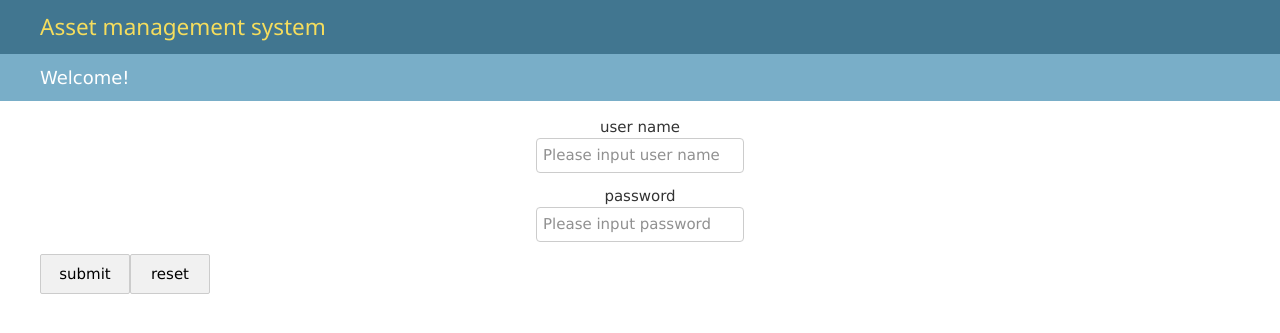
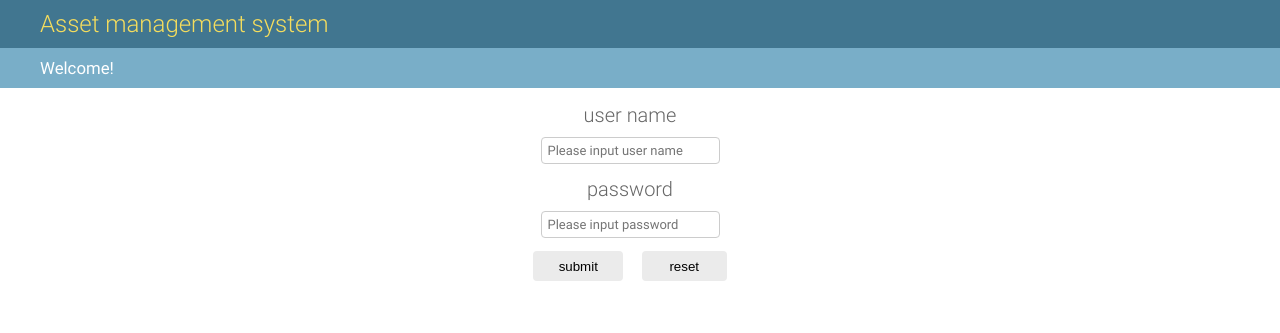
Before and after one commit to wannacry601/django-asset-management-system, a Django app: page /login/ in a window 1280 px wide. Shown: the top 333 px of the page. Run offline with Django 4.2, Linux system fonts and the light colour scheme.

Commit message:
stable v2 migrating css elements

```diff
--- /dev/null
+++ b/mainbody/static/mainbody/input.css
@@ -0,0 +1,3 @@
+input{
+    width:250px;
+}
--- a/mainbody/templates/user/login.html
+++ b/mainbody/templates/user/login.html
@@ -5,16 +5,17 @@
     <head>
         {% load static%}
         <link rel='stylesheet' type='text/css' href="{% static 'mainbody/layout.css' %}" />
-        <link rel="stylesheet" href="https://www.w3schools.com/w3css/4/w3.css">
+        <link rel='stylesheet' type='text/css' href="{% static 'mainbody/button.css' %}" />
     </head>
 
     <body>
-        <div align="center">
+        <div>
+            <center>
             <form class="form" id="form0" method="POST">
                 {% csrf_token %}
                 {% comment %} input username {% endcomment %}
                 <div style>
-                    <label class=form-label style:"margin-top:15px;">user name</label>
+                    <h1 style="margin-bottom:10px;">user name</h1>
                     <div>
                         <input type="text" name="username" placeholder="Please input user name"
                         autocomplete="off">
@@ -23,17 +24,19 @@
                 <p></p><p></p>
                 {% comment %} input password {% endcomment %}
                 <div>
-                    <label class=form-label>password</label>
+                    <h1 style="margin-bottom:10px;">password</h1>
                     <div>
                         <input type="password" name="password" placeholder="Please input password"
                         autocomplete="off">
                     </div>
                 </div>
+            </center>
+        </div>
                 <p></p><p></p>
                 {% comment %} submit {% endcomment %}
-                <div style="display:flex;">
-                    <button class="w3-light-grey w3-border w3-round-small" style="float:left;width:90px;height:40px;">submit</button>
-                    <button class="w3-light-grey w3-border w3-round-small" style="float:right;width:80px;height:40px;" type="reset">reset</button>
+                <div align="center">
+                    <button class="button-left" style="height:30px;">submit</button>
+                    <button class="button-right" style="height:30px;"type="reset">reset</button>
                 </div>
             </form>
         </div>
--- a/mainbody/views.py
+++ b/mainbody/views.py
@@ -58,8 +58,8 @@ def passwordchange(request):
         cursor = conn.cursor()
         if authenticate(username=f'{user}', password=f'{oldpass}') is not None: #database verification passed
             if newpassorigin == newpassverifi:
-                if validate_password(newpassorigin) is not None:
-                    messages.error(request,'Password requirement not satisfied. Try again.')
+                if validate_password(newpassorigin) != []:
+                    messages.error(request,'Requirement not fully satisfied. Try again.')
                     return HttpResponseRedirect('/change_password/')
                 from django.contrib.auth.hashers import make_password
                 newpassencrypt = make_password(f'{newpassorigin}')
--- a/static_collected/mainbody/button.css
+++ b/static_collected/mainbody/button.css
@@ -1,23 +1,23 @@
 button{
     width:100%;
     text-align:center;
-    padding:8px 8px
+    padding:8px 8px;
+    border:none;
 }
 
 .button-left{
-    float:left;
     width:90px;
     height: 40px;
-    background-color: rgb(186, 181, 181);
+    background-color: #ebebeb;
     margin-right:15px;
     border-radius: 4px;
     border-color: #b9b9b9;
 }
 
 .button-right{
-    width: 90px;
+    width: 85px;
     height: 40px;
-    background-color: rgb(186, 181, 181);
+    background-color: #ebebeb;
     border-radius: 4px;
     border-color: #b9b9b9;
 }
--- /dev/null
+++ b/static_collected/mainbody/input.css
@@ -0,0 +1,3 @@
+input{
+    width:250px;
+}
```
Also changed, not shown: mainbody/static/mainbody/button.css (+5 -5 lines), mainbody/templates/admin/my_base_site.html (+7 -1 lines), mainbody/templates/user/changeinf.html (+4 -4 lines), mainbody/templates/user/passchange.html (+5 -2 lines), db.sqlite3, mainbody/templates/user/taffy.jpg (added).
